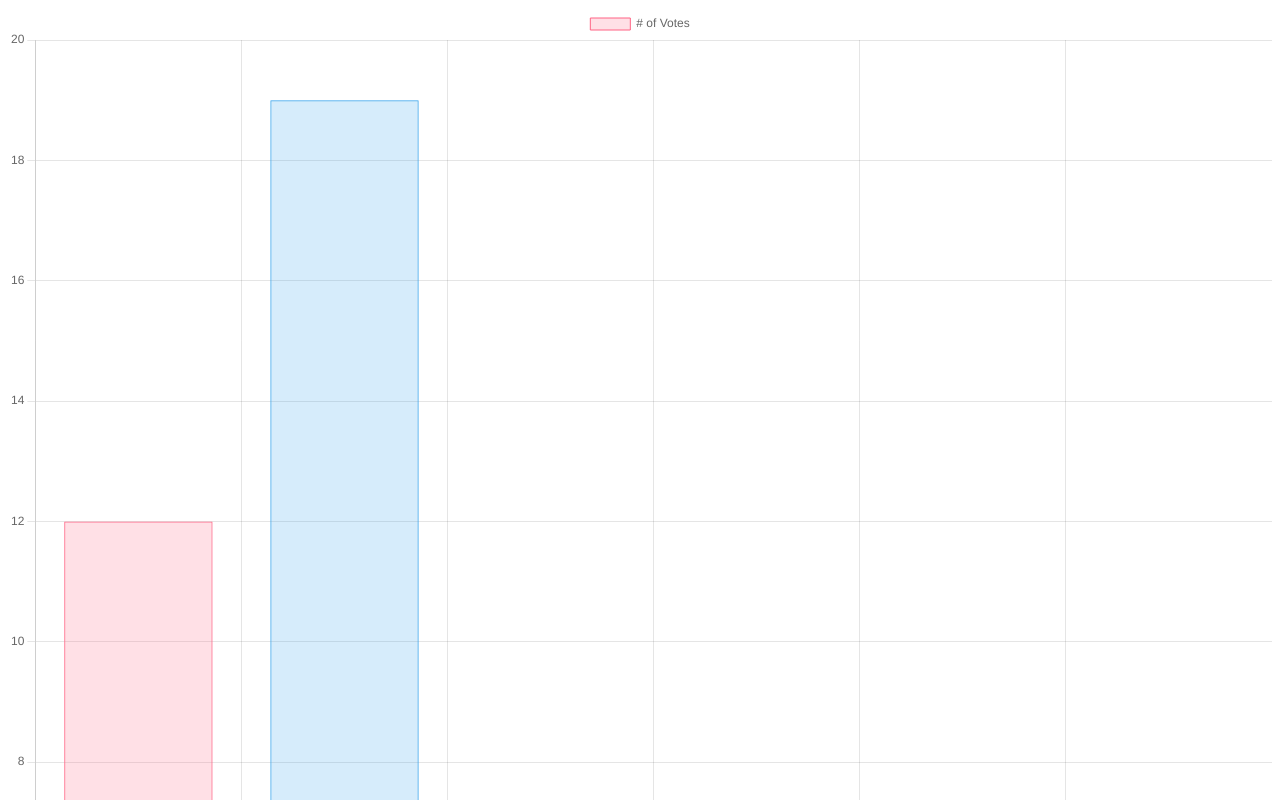
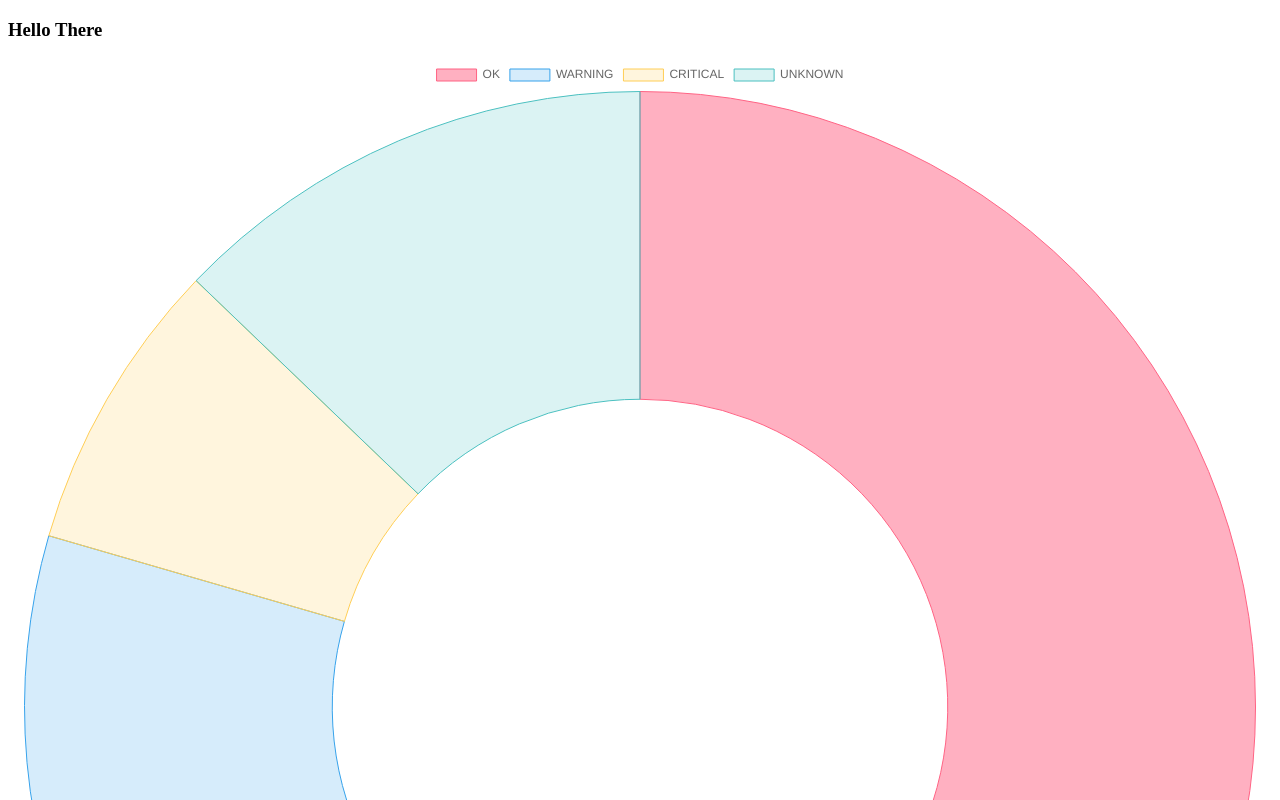
Before and after one commit to sridharnandigam/productivity-extension, a browser extension: page testsite/index.html in a window 1280 px wide. Shown: the top 800 px of the page. Drawn offline with nearby package versions, Linux system fonts and the light colour scheme.

Commit message:
new commit

```diff
--- a/testsite/index.html
+++ b/testsite/index.html
@@ -12,12 +12,12 @@
 </head>
 <body>
     <div class="container">
-        <!-- <h3 id=box1Title style = "text-align: center; vertical-align: middle; display: flex">Hello There</h3> -->
-        <canvas id = "myChart" width = '400' height = '400'></canvas>
+        <h3 id=box1Title style = "text-align: center; vertical-align: middle; display: flex">Hello There</h3>
+        <!-- <canvas id = "myChart" width = '400' height = '400'></canvas> -->
         <canvas id = "myDonut" width = '400' height = '400'></canvas>
     </div>
 
-    <canvas id="myChart" width="400" height="400"></canvas>
+    <!-- <canvas id="myChart" width="400" height="400"></canvas>-->
     <script src = "index.js"></script>
 
 </body>
--- a/testsite/index.js
+++ b/testsite/index.js
@@ -1,40 +1,6 @@
-var ctx = document.getElementById('myChart').getContext('2d');
-var myChart = new Chart(ctx, {
-    type: 'bar',
-    data: {
-          labels: ['Red', 'Blue', 'Yellow', 'Green', 'Purple', 'Orange'],
-          datasets: [{
-                    label: '# of Votes',
-                    data: [12, 19, 3, 5, 2, 3],
-                    backgroundColor: [
-                        'rgba(255, 99, 132, 0.2)',
-                        'rgba(54, 162, 235, 0.2)',
-                        'rgba(255, 206, 86, 0.2)',
-                        'rgba(75, 192, 192, 0.2)',
-                        'rgba(153, 102, 255, 0.2)',
-                        'rgba(255, 159, 64, 0.2)'
-                    ],
-                    borderColor: [
-                        'rgba(255, 99, 132, 1)',
-                        'rgba(54, 162, 235, 1)',
-                        'rgba(255, 206, 86, 1)',
-                        'rgba(75, 192, 192, 1)',
-                        'rgba(153, 102, 255, 1)',
-                        'rgba(255, 159, 64, 1)'
-                    ],
-                    borderWidth: 1
-                }]
-            },
-            options: {
-                scales: {
-                    y: {
-                        beginAtZero: true
-                    }
-                }
-            }
-        });
+//Time stuff
+const dailyHours = 24;
 
-//Time stuff
 var currDate = new Date();
 var currHour = currDate.getHours();
 var currMinutes = currDate.getMinutes();
@@ -48,7 +14,8 @@ var startMinutes = 30;
 var totalHours = 3;
 var totalMinutes = 30;
 
-const dailyHours = 24;
+//Timer code
+
 
 //Create donught chart
 var ctx = document.getElementById("myDonut");
@@ -76,7 +43,7 @@ var myChart = new Chart(ctx, {
     },
     options: {
         //cutoutPercentage: 40,
-        responsive: false,
+        responsive: true,
 
     }
 });
```
